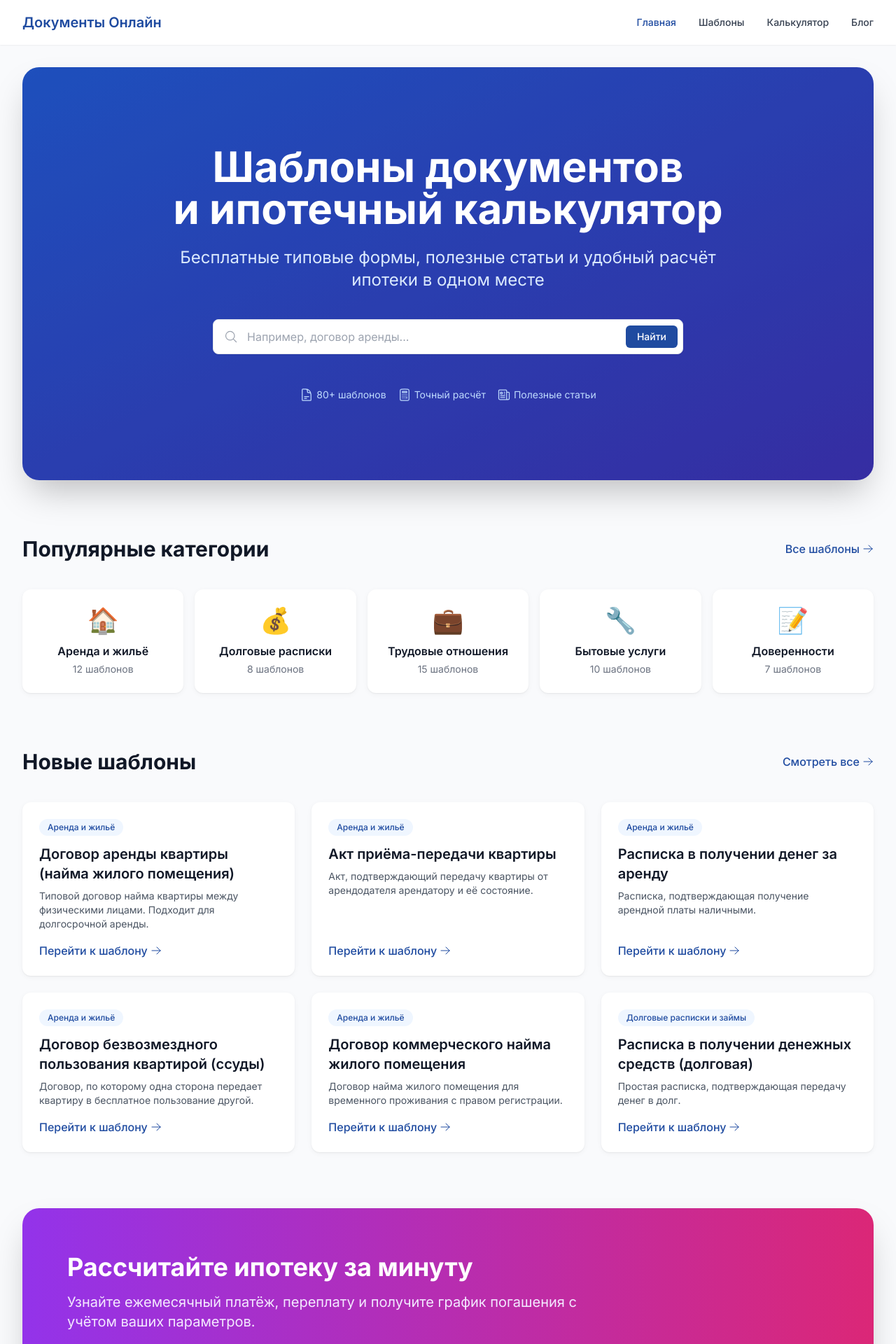
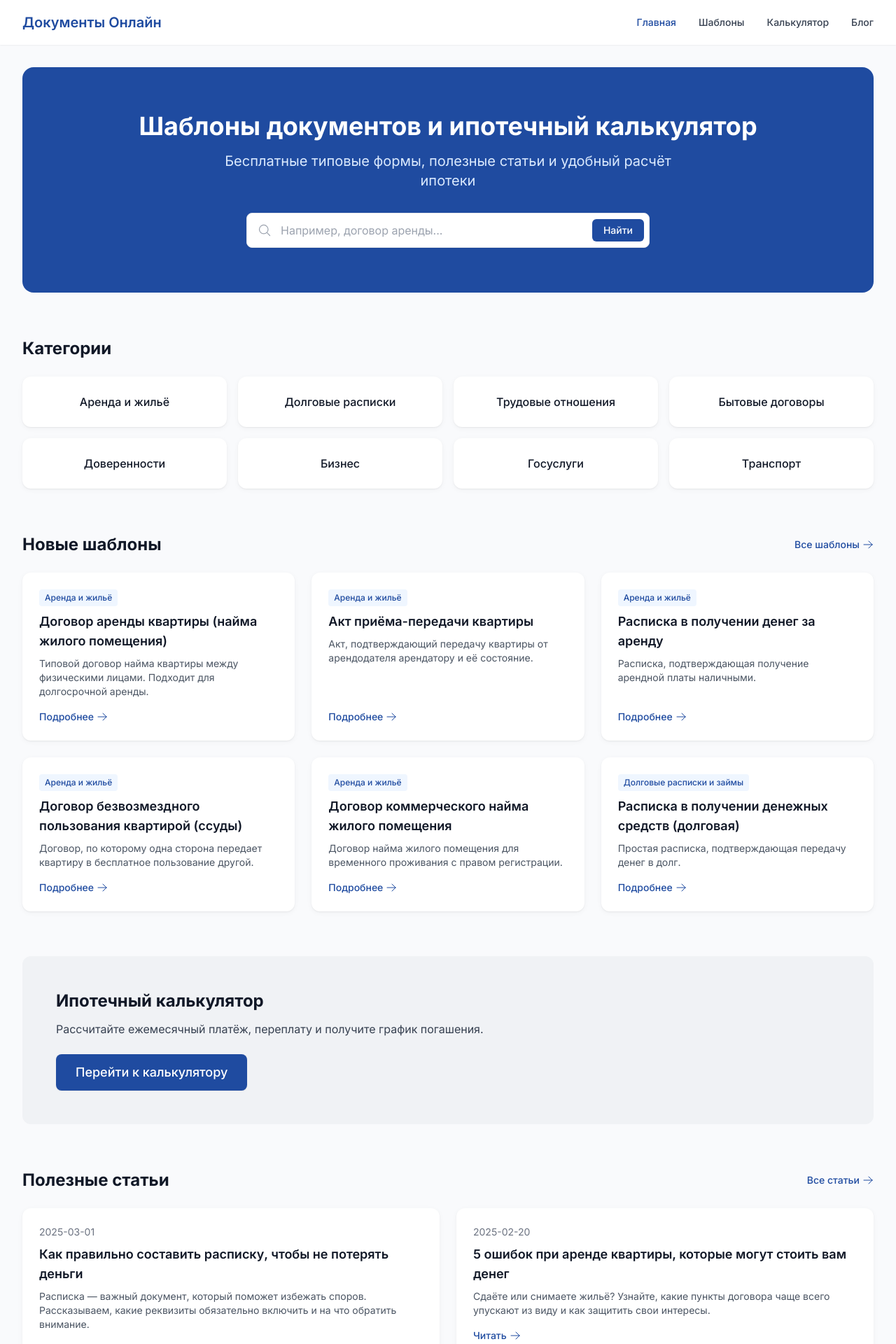
Before and after one commit to pzorin1171-star/for-live, a Next.js app: page / in a window 1280 px wide. Shown: the top 1920 px of the page at 70% size. Built offline with nearby package versions, Linux system fonts and the light colour scheme.

Commit message:
Update index.tsx

```diff
--- a/src/pages/index.tsx
+++ b/src/pages/index.tsx
@@ -1,5 +1,4 @@
 import Link from 'next/link';
-import Image from 'next/image';
 import { getAllTemplates } from '@/lib/search';
 import { getAllPosts } from '@/lib/blog';
 import Search from '@/components/ui/Search';
@@ -7,83 +6,46 @@ import Card from '@/components/ui/Card';
 import Button from '@/components/ui/Button';
 import type { Template } from '@/types/template';
 import type { BlogPost } from '@/types/blog';
-import {
-  HomeIcon,
-  DocumentTextIcon,
-  CalculatorIcon,
-  NewspaperIcon,
-  ArrowRightIcon,
-} from '@heroicons/react/24/outline';
+import { ArrowRightIcon } from '@heroicons/react/24/outline';
 
 interface HomeProps {
   recentTemplates: Template[];
   recentPosts: BlogPost[];
 }
 
-// Иконки для категорий
-const categoryIcons: Record<string, React.ReactNode> = {
-  rent: '🏠',
-  debt: '💰',
-  work: '💼',
-  services: '🔧',
-  power: '📝',
-  business: '🏢',
-  government: '🏛️',
-  transport: '🚗',
-  finance: '📊',
-  pension: '👵',
-  social: '🤝',
-  housing: '🏘️',
-  insurance: '🛡️',
-  court: '⚖️',
-  other: '📁',
-};
-
 export default function Home({ recentTemplates, recentPosts }: HomeProps) {
   return (
-    <div className="space-y-20">
-      {/* Hero секция с градиентом */}
-      <section className="relative bg-gradient-to-br from-blue-600 to-indigo-700 text-white rounded-3xl overflow-hidden shadow-2xl">
-        <div className="absolute inset-0 bg-black/20"></div>
-        <div className="relative container-custom py-20 md:py-28 text-center">
-          <h1 className="text-4xl md:text-6xl font-bold mb-6 leading-tight">
-            Шаблоны документов<br />и ипотечный калькулятор
-          </h1>
-          <p className="text-xl md:text-2xl mb-10 text-blue-100 max-w-3xl mx-auto">
-            Бесплатные типовые формы, полезные статьи и удобный расчёт ипотеки в одном месте
-          </p>
-          <div className="max-w-2xl mx-auto">
-            <Search placeholder="Например, договор аренды..." />
-          </div>
-          <div className="mt-12 flex flex-wrap justify-center gap-4 text-sm text-blue-200">
-            <span className="flex items-center"><DocumentTextIcon className="h-5 w-5 mr-1" /> 80+ шаблонов</span>
-            <span className="flex items-center"><CalculatorIcon className="h-5 w-5 mr-1" /> Точный расчёт</span>
-            <span className="flex items-center"><NewspaperIcon className="h-5 w-5 mr-1" /> Полезные статьи</span>
-          </div>
+    <div className="space-y-16">
+      {/* Hero секция */}
+      <section className="bg-primary rounded-2xl text-white py-16 px-8 text-center">
+        <h1 className="text-3xl md:text-4xl font-bold mb-4">
+          Шаблоны документов и ипотечный калькулятор
+        </h1>
+        <p className="text-lg md:text-xl text-blue-100 mb-8 max-w-2xl mx-auto">
+          Бесплатные типовые формы, полезные статьи и удобный расчёт ипотеки
+        </p>
+        <div className="max-w-xl mx-auto">
+          <Search placeholder="Например, договор аренды..." />
         </div>
       </section>
 
-      {/* Популярные категории */}
+      {/* Категории */}
       <section>
-        <div className="flex items-center justify-between mb-10">
-          <h2 className="text-3xl font-bold text-gray-900">Популярные категории</h2>
-          <Link href="/templates" className="text-primary hover:text-blue-700 font-medium flex items-center">
-            Все шаблоны <ArrowRightIcon className="h-4 w-4 ml-1" />
-          </Link>
-        </div>
-        <div className="grid grid-cols-2 md:grid-cols-4 lg:grid-cols-5 gap-4">
+        <h2 className="text-2xl font-bold mb-6">Категории</h2>
+        <div className="grid grid-cols-2 md:grid-cols-4 gap-4">
           {[
-            { id: 'rent', name: 'Аренда и жильё', count: 12 },
-            { id: 'debt', name: 'Долговые расписки', count: 8 },
-            { id: 'work', name: 'Трудовые отношения', count: 15 },
-            { id: 'services', name: 'Бытовые услуги', count: 10 },
-            { id: 'power', name: 'Доверенности', count: 7 },
+            { name: 'Аренда и жильё', slug: 'rent' },
+            { name: 'Долговые расписки', slug: 'debt' },
+            { name: 'Трудовые отношения', slug: 'work' },
+            { name: 'Бытовые договоры', slug: 'services' },
+            { name: 'Доверенности', slug: 'power' },
+            { name: 'Бизнес', slug: 'business' },
+            { name: 'Госуслуги', slug: 'government' },
+            { name: 'Транспорт', slug: 'transport' },
           ].map((cat) => (
-            <Link key={cat.id} href={`/templates?category=${cat.id}`}>
-              <Card className="text-center p-6 hover:scale-105 cursor-pointer transition-transform">
-                <div className="text-4xl mb-3">{categoryIcons[cat.id] || '📄'}</div>
-                <h3 className="font-semibold text-gray-900">{cat.name}</h3>
-                <p className="text-sm text-gray-500 mt-1">{cat.count} шаблонов</p>
+            <Link key={cat.slug} href={`/templates?category=${cat.slug}`}>
+              <Card className="text-center p-4 hover:shadow-card-hover transition-shadow cursor-pointer">
+                <h3 className="font-medium text-gray-900">{cat.name}</h3>
               </Card>
             </Link>
           ))}
@@ -92,23 +54,23 @@ export default function Home({ recentTemplates, recentPosts }: HomeProps) {
 
       {/* Последние шаблоны */}
       <section>
-        <div className="flex items-center justify-between mb-10">
-          <h2 className="text-3xl font-bold text-gray-900">Новые шаблоны</h2>
-          <Link href="/templates" className="text-primary hover:text-blue-700 font-medium flex items-center">
-            Смотреть все <ArrowRightIcon className="h-4 w-4 ml-1" />
+        <div className="flex items-center justify-between mb-6">
+          <h2 className="text-2xl font-bold">Новые шаблоны</h2>
+          <Link href="/templates" className="text-primary hover:text-primary-dark font-medium flex items-center text-sm">
+            Все шаблоны <ArrowRightIcon className="h-4 w-4 ml-1" />
           </Link>
         </div>
         <div className="grid grid-cols-1 md:grid-cols-2 lg:grid-cols-3 gap-6">
           {recentTemplates.slice(0, 6).map((template) => (
             <Link key={template.slug} href={`/templates/${template.slug}`}>
               <Card hover className="h-full flex flex-col">
-                <span className="text-xs font-medium text-primary bg-blue-50 px-3 py-1 rounded-full self-start mb-3">
+                <span className="text-xs font-medium text-primary bg-blue-50 px-2 py-1 rounded self-start mb-2">
                   {template.categoryName}
                 </span>
-                <h3 className="text-xl font-semibold mb-2 line-clamp-2">{template.title}</h3>
+                <h3 className="text-lg font-semibold mb-2 line-clamp-2">{template.title}</h3>
                 <p className="text-gray-600 text-sm mb-4 line-clamp-3 flex-grow">{template.description}</p>
-                <div className="flex items-center text-primary font-medium mt-auto">
-                  Перейти к шаблону <ArrowRightIcon className="h-4 w-4 ml-1" />
+                <div className="flex items-center text-primary text-sm font-medium mt-auto">
+                  Подробнее <ArrowRightIcon className="h-4 w-4 ml-1" />
                 </div>
               </Card>
             </Link>
@@ -116,26 +78,26 @@ export default function Home({ recentTemplates, recentPosts }: HomeProps) {
         </div>
       </section>
 
-      {/* Баннер с ипотечным калькулятором */}
-      <section className="bg-gradient-to-r from-purple-600 to-pink-600 text-white rounded-3xl p-10 md:p-16 shadow-2xl">
+      {/* Баннер калькулятора */}
+      <section className="bg-gray-100 rounded-xl p-8 md:p-12">
         <div className="max-w-3xl">
-          <h2 className="text-3xl md:text-4xl font-bold mb-4">Рассчитайте ипотеку за минуту</h2>
-          <p className="text-lg md:text-xl text-purple-100 mb-8">
-            Узнайте ежемесячный платёж, переплату и получите график погашения с учётом ваших параметров.
+          <h2 className="text-2xl font-bold mb-3">Ипотечный калькулятор</h2>
+          <p className="text-gray-700 mb-6">
+            Рассчитайте ежемесячный платёж, переплату и получите график погашения.
           </p>
           <Link href="/calculator">
-            <Button variant="primary" size="lg" className="bg-white text-purple-700 hover:bg-gray-100">
+            <Button variant="primary" size="lg">
               Перейти к калькулятору
             </Button>
           </Link>
         </div>
       </section>
 
-      {/* Последние статьи */}
+      {/* Статьи */}
       <section>
-        <div className="flex items-center justify-between mb-10">
-          <h2 className="text-3xl font-bold text-gray-900">Полезные статьи</h2>
-          <Link href="/blog" className="text-primary hover:text-blue-700 font-medium flex items-center">
+        <div className="flex items-center justify-between mb-6">
+          <h2 className="text-2xl font-bold">Полезные статьи</h2>
+          <Link href="/blog" className="text-primary hover:text-primary-dark font-medium flex items-center text-sm">
             Все статьи <ArrowRightIcon className="h-4 w-4 ml-1" />
           </Link>
         </div>
@@ -144,26 +106,15 @@ export default function Home({ recentTemplates, recentPosts }: HomeProps) {
             <Link key={post.slug} href={`/blog/${post.slug}`}>
               <Card hover className="h-full">
                 <p className="text-sm text-gray-500 mb-2">{post.date}</p>
-                <h3 className="text-xl font-semibold mb-2">{post.title}</h3>
-                <p className="text-gray-600 mb-4 line-clamp-3">{post.excerpt}</p>
-                <div className="flex items-center text-primary font-medium">
-                  Читать статью <ArrowRightIcon className="h-4 w-4 ml-1" />
+                <h3 className="text-lg font-semibold mb-2">{post.title}</h3>
+                <p className="text-gray-600 text-sm mb-4 line-clamp-3">{post.excerpt}</p>
+                <div className="flex items-center text-primary text-sm font-medium">
+                  Читать <ArrowRightIcon className="h-4 w-4 ml-1" />
                 </div>
               </Card>
             </Link>
           ))}
         </div>
-      </section>
-
-      {/* CTA секция */}
-      <section className="bg-gray-900 text-white rounded-3xl p-12 text-center">
-        <h2 className="text-3xl font-bold mb-4">Не нашли нужный шаблон?</h2>
-        <p className="text-gray-400 text-lg mb-8 max-w-2xl mx-auto">
-          Напишите нам, и мы добавим недостающий документ в нашу коллекцию.
-        </p>
-        <Button variant="primary" size="lg" className="bg-primary hover:bg-blue-700">
-          Предложить шаблон
-        </Button>
       </section>
     </div>
   );
```
